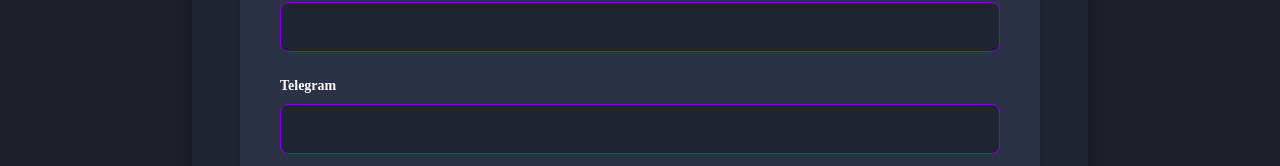
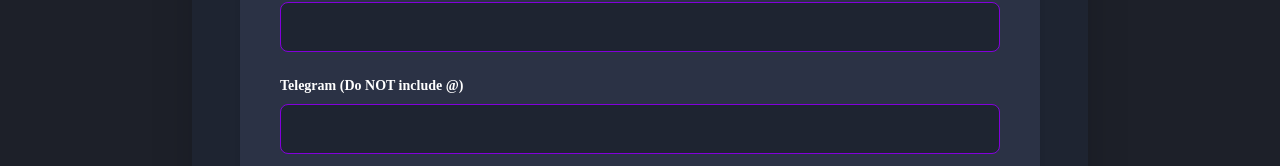
Before and after one commit to IsMeVit/Portfolio-V2, a Vue app: page / in a window 1280 px wide. Shown: the part 4441-4607 px from the top of the page. Built offline with nearby package versions, Linux system fonts and the light colour scheme.

Commit message:
nh kjel debugs

```diff
--- a/src/components/Contact.vue
+++ b/src/components/Contact.vue
@@ -68,7 +68,7 @@ const validateForm = () => {
   }
 
   if (!telegram.value.length || !TELEGRAM_REGEX.test(telegram.value)) {
-    errors.value.telegram = "Invalid Telegram username. Must be 5-32 characters and start with a @ symbol.";
+    errors.value.telegram = "Invalid Telegram username. Must be 5-32 characters and start with letters, Do NOT start with @.";
     isValid = false;
   }
 
@@ -290,7 +290,7 @@ l-31.6-9.9c-6.9-2.2-7-6.9,1.4-10.2l123.6-47.7C173.2,73.4,179.3,75.9,177.5,82.6z"
             <label
               for="telegram"
               class="block text-sm font-semibold text-white mb-2"
-              >Telegram</label
+              >Telegram (Do NOT include @)</label
             >
 
             <input
```
